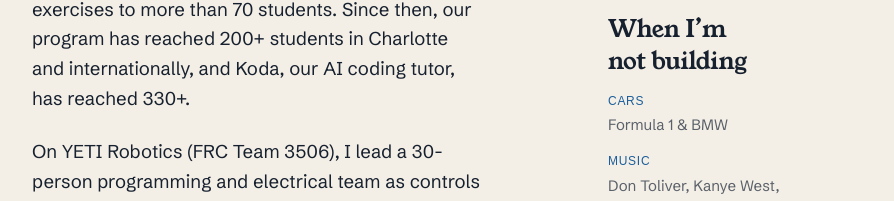
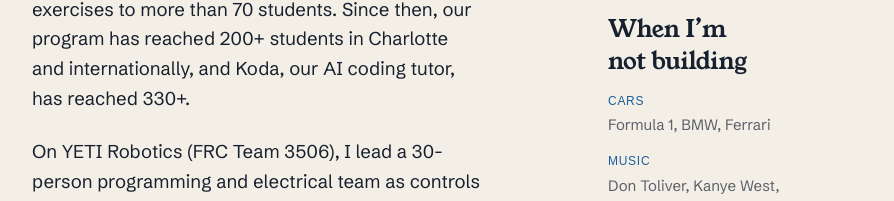
Before and after one commit to taran-duba/taran-duba.github.io, a Next.js app: page / in a window 1280 px wide. Shown: the part 2044-2245 px from the top of the page, without its empty margins (336-1230 px from the left). Built offline with nearby package versions, Linux system fonts and the light colour scheme; no server answers; a web font is replaced by a local one.

Commit message:
updated my likes

```diff
--- a/content/site.ts
+++ b/content/site.ts
@@ -74,7 +74,7 @@ export const about = {
   outsideOfCode: {
     intro: "When I’m not building",
     items: [
-      { topic: "Cars", detail: "Formula 1 & BMW" },
+      { topic: "Cars", detail: "Formula 1, BMW, Ferrari" },
       { topic: "Music", detail: "Don Toliver, Kanye West, Travis Scott" },
     ] satisfies OutsideItem[],
   },
```
